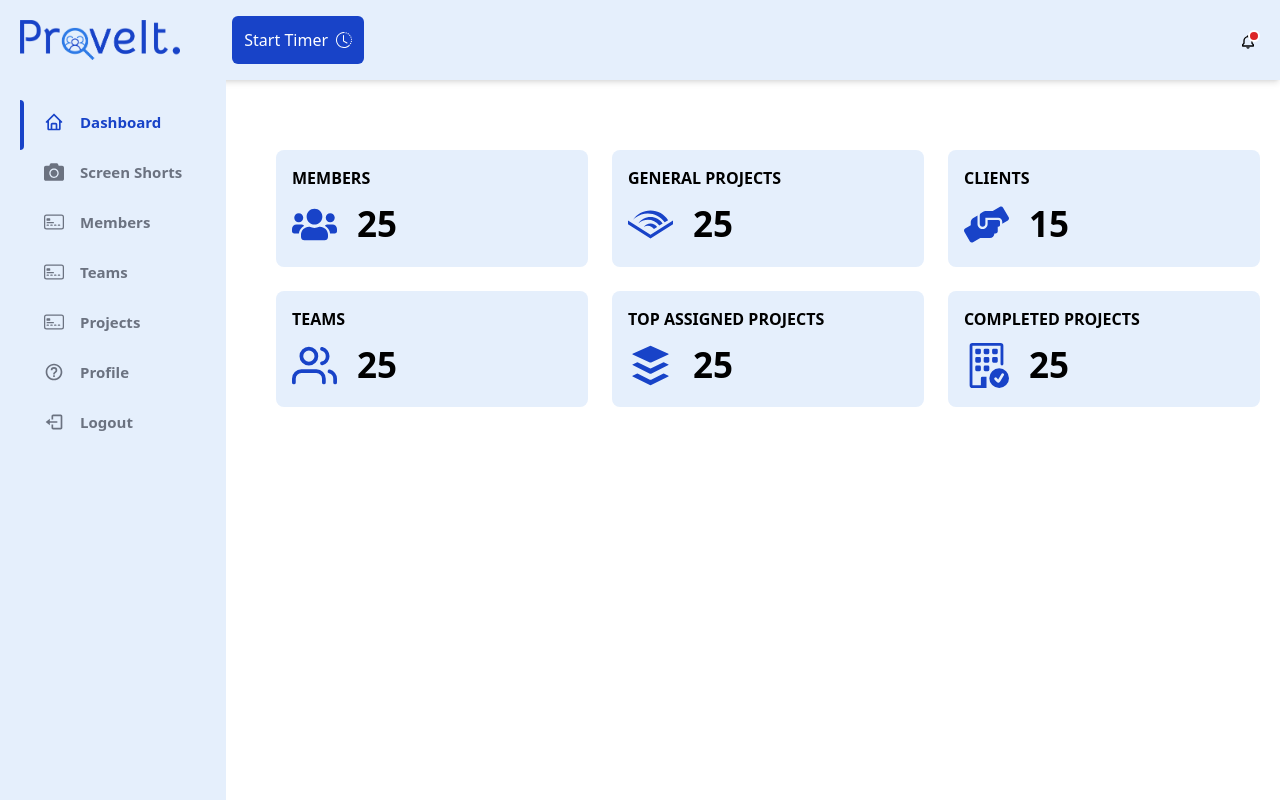
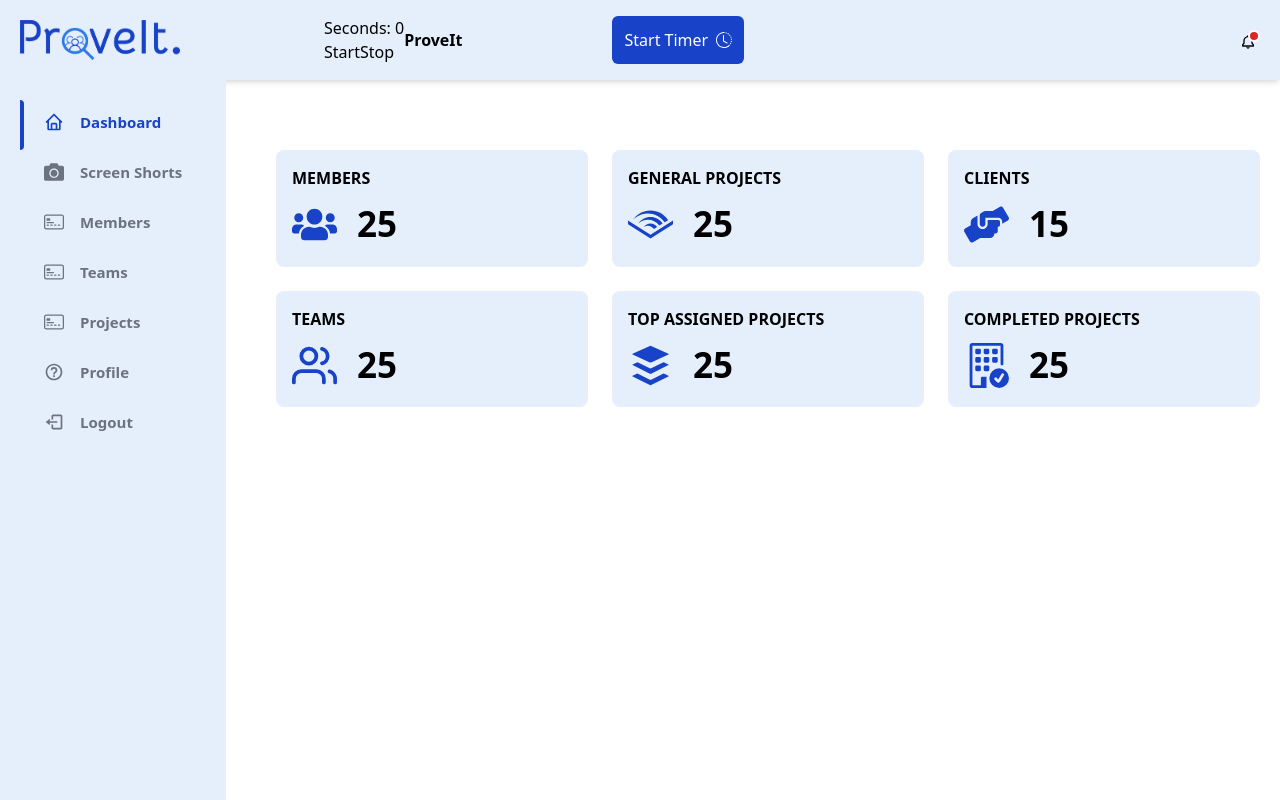
Before and after one commit to tambuaevaristus/proveIt, a Next.js app: page / in a window 1280 px wide. Built offline with nearby package versions, Linux system fonts and the light colour scheme.

Commit message:
user sidebar

```diff
--- a/components/Navbar.tsx
+++ b/components/Navbar.tsx
@@ -1,8 +1,23 @@
-import React from "react";
-import { BiBell, BiSearch } from "react-icons/bi";
-import { BsClockHistory } from "react-icons/bs";
-import { ImMenu } from "react-icons/im";
+import React, { useState } from "react"
+import { BiBell, BiSearch } from "react-icons/bi"
+import { BsClockHistory } from "react-icons/bs"
+import { ImMenu } from "react-icons/im"
+
 export default function Navbar({ setIsNavOpen }: any) {
+  const [seconds, setSeconds] = useState(0)
+
+  const startTimer = () => {
+    const interval = setInterval(() => {
+      setSeconds(seconds + 1)
+    }, 1000)
+
+    return interval
+  }
+
+  const stopTimer = (interval: any) => {
+    clearInterval(interval)
+  }
+
   return (
     <div>
       <header className="z-10 py-4 w-full bg-[#E5EFFC] fixed top-0 shadow-md">
@@ -14,9 +29,17 @@ export default function Navbar({ setIsNavOpen }: any) {
           >
             <ImMenu size={20} />
           </button>
+          <div className="ml-[300px]">
+            <p>Seconds: {seconds}</p>
+            <button onClick={startTimer}>Start</button>
+            <button onClick={stopTimer}>Stop</button>
+          </div>
           <h1 className="font-bold">ProveIt</h1>
           <div className=" flex-1 lg:ml-[70px]">
-            <button className="text-white bg-[#1843C8] p-3 ml-20 rounded-md flex gap-2"><>Start Timer </><BsClockHistory className="my-auto " /></button>
+            <button className="text-white bg-[#1843C8] p-3 ml-20 rounded-md flex gap-2">
+              <>Start Timer </>
+              <BsClockHistory className="my-auto " />
+            </button>
           </div>
           <ul className="flex items-center flex-shrink-0 space-x-6">
             <li className="relative">
@@ -32,5 +55,5 @@ export default function Navbar({ setIsNavOpen }: any) {
         </div>
       </header>
     </div>
-  );
+  )
 }
--- a/package.json
+++ b/package.json
@@ -19,11 +19,13 @@
     "eslint": "8.41.0",
     "eslint-config-next": "13.4.3",
     "firebase": "^9.23.0",
+    "intl": "^1.2.5",
     "next": "13.4.3",
     "postcss": "8.4.23",
     "react": "18.2.0",
     "react-dom": "18.2.0",
     "react-icons": "^4.9.0",
+    "react-intl": "^6.4.4",
     "react-minimal-pie-chart": "^8.4.0",
     "react-modal": "^3.16.1",
     "react-redux": "^8.1.0",
```
Also changed, not shown: 1 other file (tests, documents, lock files or other folders).
